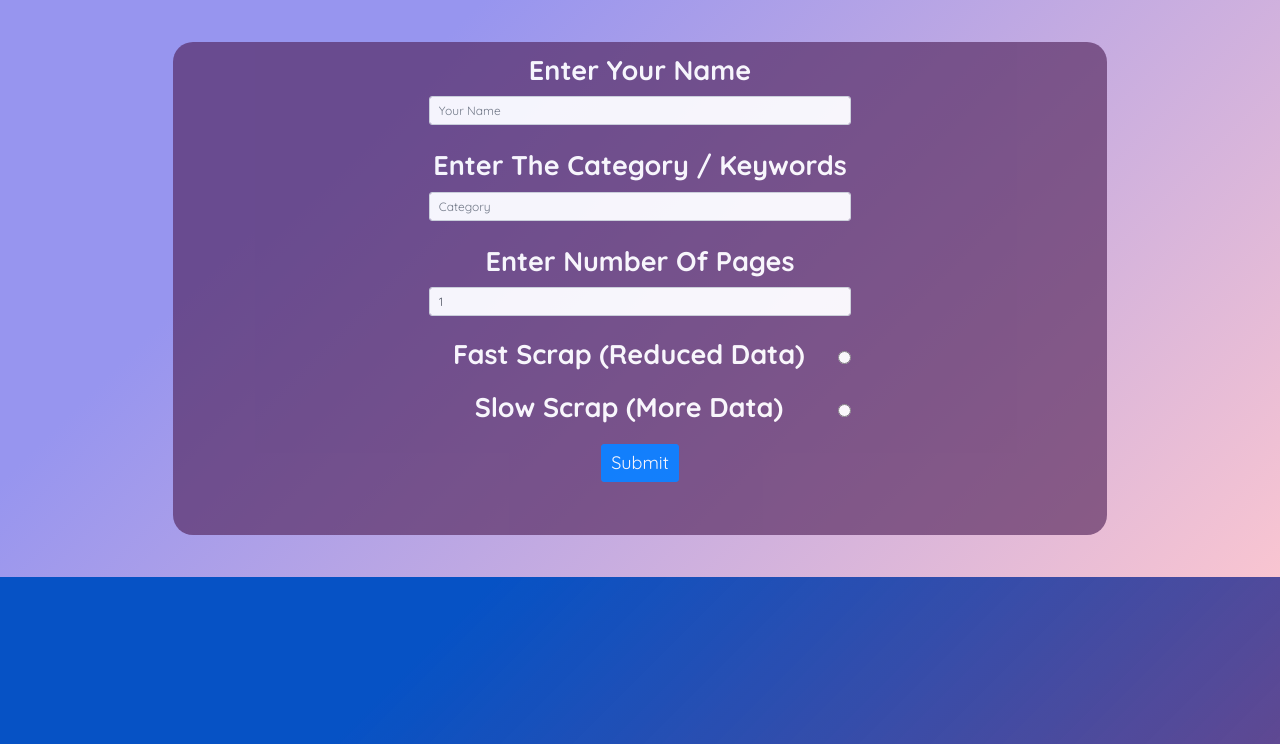
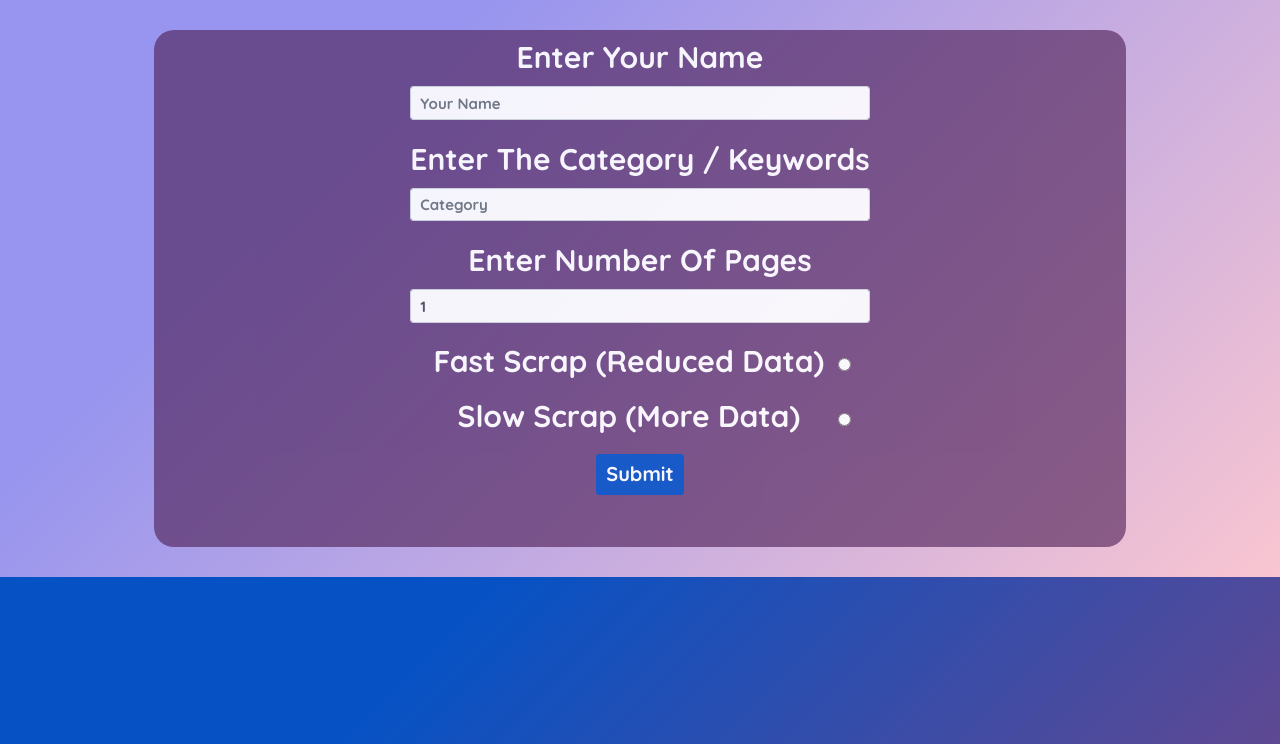
Before and after one commit to AdityaRao1212/AmazonWebScraper, a Django app: page / in a window 1280 px wide. Shown: the part 56-800 px from the top of the page. Run offline with Django 3.2, Linux system fonts and the light colour scheme; some libraries are stand-ins or nearby versions.

Commit message:
prefinal commit

```diff
--- a/serve/static/master.css
+++ b/serve/static/master.css
@@ -324,13 +324,20 @@
 }
 
 #categories label {
-    font-size: 2.25rem;
+    font-size: 30px;
     background-color: #fff;
     font-weight: bold;
 	-webkit-background-clip: text;
 	-webkit-text-fill-color: transparent;
 }
-
+#categories input[type=text]{
+    font-size: 15px !important;
+    font-weight: bold !important;
+}
+#categories input[type=number]{
+    font-size: 15px !important;
+    font-weight: bold !important;
+}
 #block{
     padding-left: 20%;
     padding-right: 20%;
@@ -350,12 +357,9 @@
     width:400px;
     display:inline-block;
 }
-
 #submit{
-    font-size: 1.5rem;
+    color:#fff;
+    font-size: 20px !important;
+    font-weight: bold !important;
+    background-color: #0652c5 !important;
 }
-
-.inner-block input{
-    font-size: 18px;
-    font-weight: bold;
-}
--- a/serve/templates/index.html
+++ b/serve/templates/index.html
@@ -50,11 +50,11 @@
             {% csrf_token %}
             <div class="form-group">
                 <label for="name">Enter Your Name</label>
-                <input required name='name' type="text" class="form-control" id="name" placeholder="Your Name">
+                <input required name='name' type="text" class="form-control" id="name" placeholder="Your Name" autocomplete="off">
             </div>
             <div class="form-group">
                 <label for="cat">Enter The Category / Keywords</label>
-                <input required name='cat' type="text" class="form-control" id="cat" placeholder="Category">
+                <input required name='cat' type="text" class="form-control" id="cat" placeholder="Category" autocomplete="off">
             </div>
             <div class="form-group">
                 <label for="pages">Enter Number Of Pages</label>
@@ -67,7 +67,7 @@
                 <label for="slow">Slow Scrap (More Data) </label>
                 <input id="slow" type="radio" name="radio" value="slow" required="required">
             </div>
-            <button id='submit' type="submit" class="btn btn-primary">Submit</button>
+            <button id='submit' type="submit" class="btn">Submit</button>
             <br>
             <div class="spinner-border text-primary" role="status" style="visibility:hidden;">
                 <span class="sr-only">Loading...</span>
```
Also changed, not shown: serve/static/data.css (+12 -1 lines), visualize/static/style.css (+17 -0 lines), visualize/templates/visual.html (+6 -6 lines), db.sqlite3.
